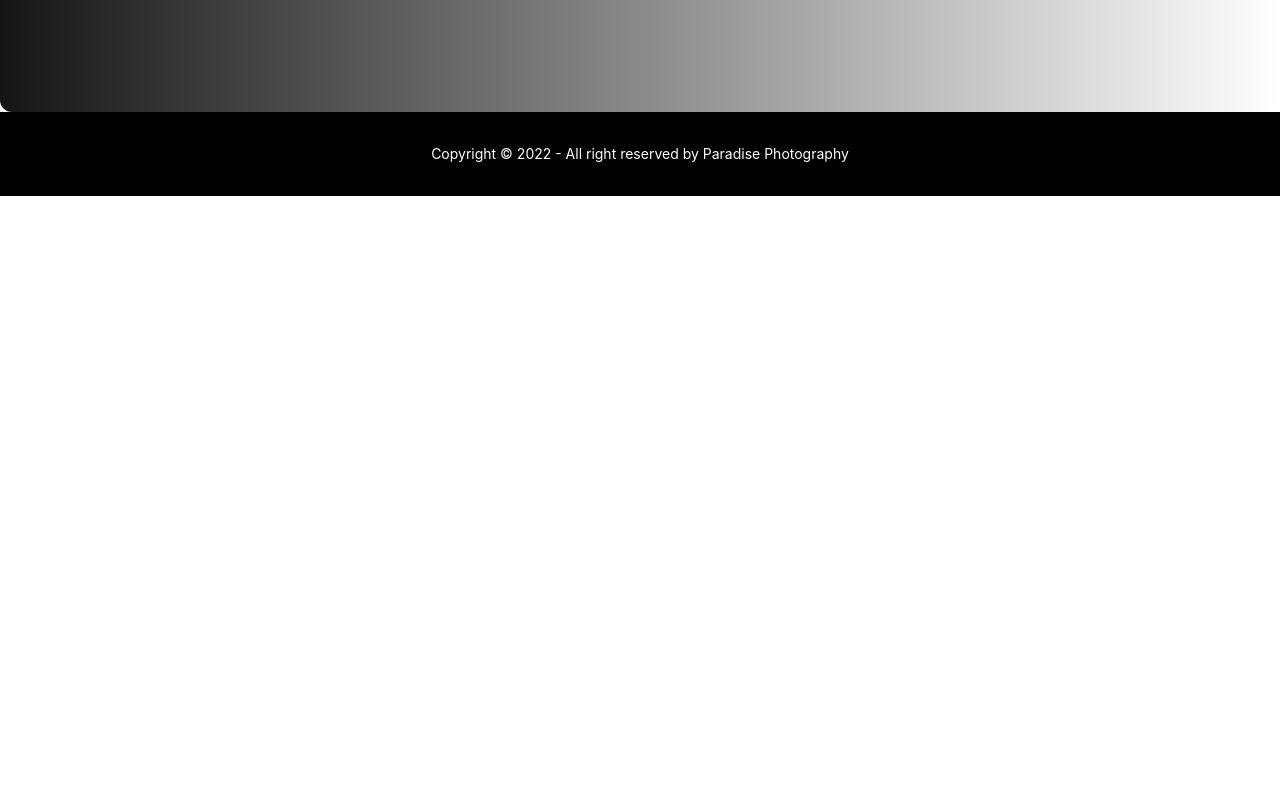
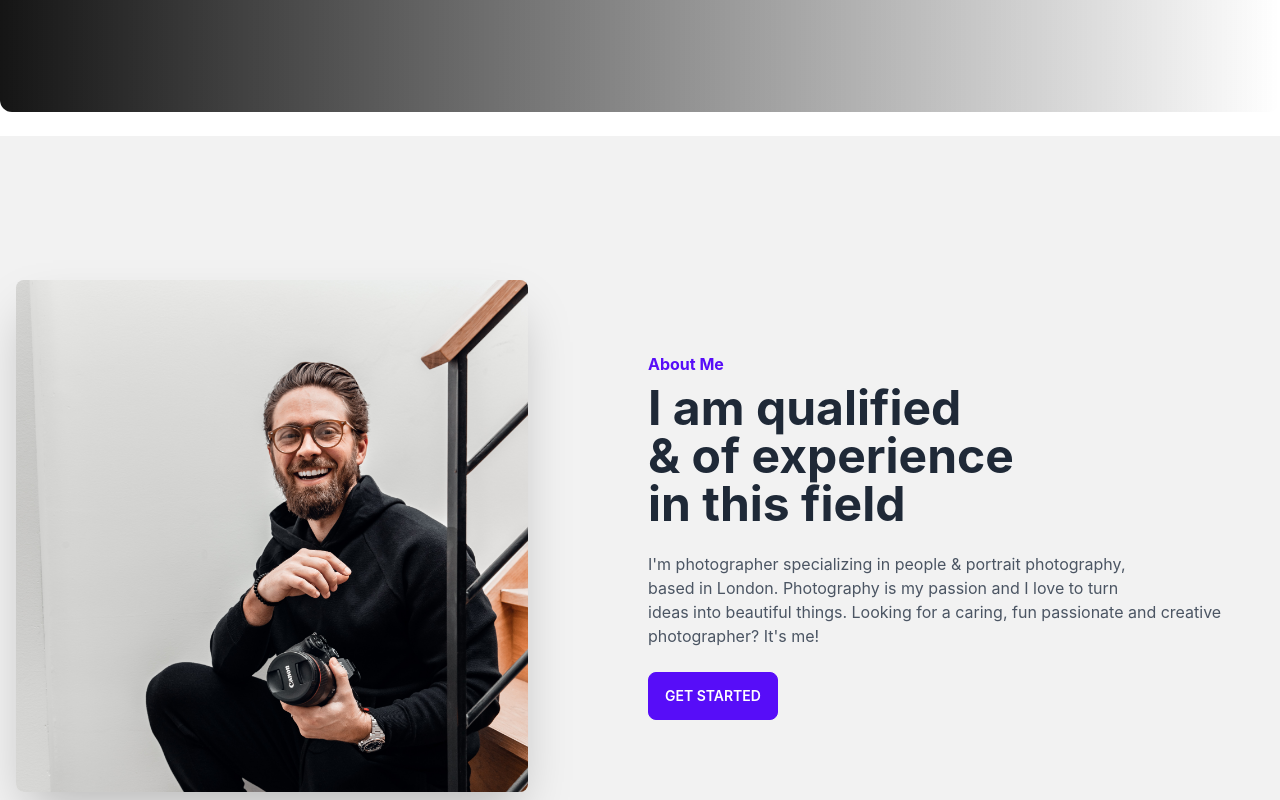
Before and after one commit to WebDevDibbo/Paradise-Photography, a React (Create React App) app: page / in a window 1280 px wide. Shown: the part 720-1520 px from the top of the page. Before the commit the page ends 916 px from the top, so only its background shows below. Built offline with nearby package versions, Linux system fonts and the light colour scheme.

Commit message:
about section added

```diff
--- /dev/null
+++ b/src/Pages/Home/About/About.js
@@ -0,0 +1,37 @@
+import React from "react";
+import person from '../../../assets/person.jpg'
+
+const About = () => {
+  return (
+    <div>
+      <div className="hero min-h-screen bg-base-200 mt-6">
+        <div className="hero-content flex-col lg:flex-row">
+          <div className="lg:w-1/2">
+          <img src =
+            {person}
+            className=" lg:max-w-lg shadow-2xl rounded-lg"
+            alt=""
+          />
+          </div>
+          <div className="lg:w-1/2 py-10 lg:py-0">
+            <p className="font-bold text-primary text-center lg:text-left">About Me</p>
+            <h1 className="text-5xl font-bold pt-2 text-center lg:text-left">I am qualified <br /> & of experience <br /> in this field</h1>
+            <p className="py-6 text-gray-600 hidden lg:block">
+            I'm photographer specializing in people & portrait photography, <br /> based in London.
+            Photography is my passion and I love to turn<br/> ideas  into beautiful things. Looking for a caring, fun  passionate  and creative photographer? It's me!
+            </p>
+            <p className="py-8 text-gray-600 text-center lg:hidden">
+            I'm photographer specializing in people & portrait photography,based in London.
+            Photography is my passion and I love to turn ideas  into beautiful things. Looking for a caring, fun  passionate  and creative photographer? It's me!
+            </p>
+            <div className="text-center lg:text-left">
+            <button className="btn btn-primary">Get Started</button>
+            </div>
+          </div>
+        </div>
+      </div>
+    </div>
+  );
+};
+
+export default About;
--- a/src/Pages/Home/Home/Home.js
+++ b/src/Pages/Home/Home/Home.js
@@ -1,10 +1,12 @@
 import React from 'react';
+import About from '../About/About';
 import Banner from '../Banner/Banner';
 
 const Home = () => {
     return (
         <div>
             <Banner></Banner>
+            <About></About>
         </div>
     );
 };
```
Also changed, not shown: src/assets/person.jpg (added).
